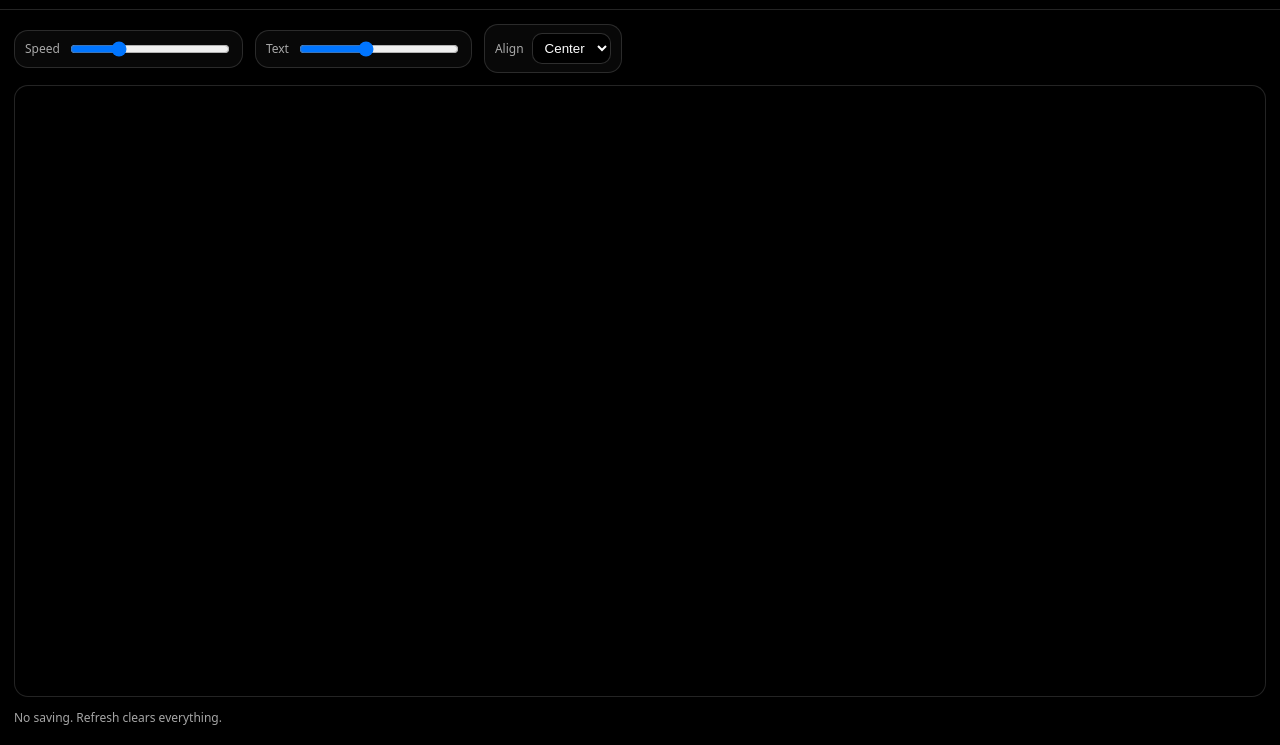
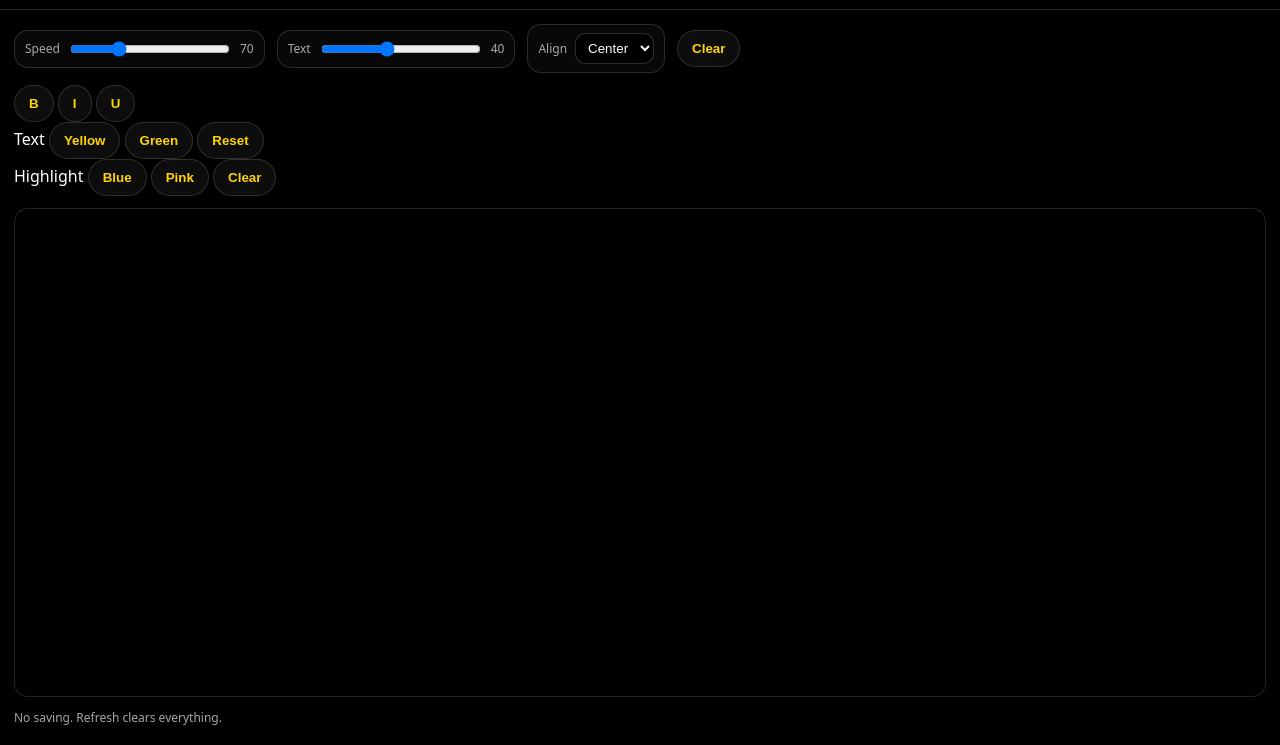
Before and after one commit to gsansone1984-ctrl/cueflow, a plain HTML site: page index.html in a window 1280 px wide. Shown: the part 55-800 px from the top of the page. Drawn offline with Linux system fonts and the light colour scheme.

Commit message:
Update index.html

```diff
--- a/index.html
+++ b/index.html
@@ -4,9 +4,7 @@
   <meta charset="utf-8" />
   <meta name="viewport" content="width=device-width, initial-scale=1" />
   <title>CueFlow</title>
-
-  <!-- Cache-bust (cambia numero se serve) -->
-  <link rel="stylesheet" href="style.css?v=1" />
+  <link rel="stylesheet" href="style.css?v=2" />
 </head>
 
 <body>
@@ -52,11 +50,13 @@
       <label class="ctrl">
         <span>Speed</span>
         <input type="range" id="speed" min="10" max="220" value="70" />
+        <span id="speedVal" class="val">70</span>
       </label>
 
       <label class="ctrl">
         <span>Text</span>
         <input type="range" id="size" min="18" max="72" value="40" />
+        <span id="sizeVal" class="val">40</span>
       </label>
 
       <label class="ctrl">
@@ -67,15 +67,38 @@
           <option value="right">Right</option>
         </select>
       </label>
+
+      <button id="clearBtn" class="btn danger" type="button">Clear</button>
+    </div>
+
+    <!-- Formatting bar -->
+    <div class="formatbar" aria-label="Formatting">
+      <div class="fmt-group">
+        <button id="fmtBold" class="btn tiny" type="button" title="Bold (Ctrl/⌘+B)">B</button>
+        <button id="fmtItalic" class="btn tiny" type="button" title="Italic (Ctrl/⌘+I)">I</button>
+        <button id="fmtUnderline" class="btn tiny" type="button" title="Underline (Ctrl/⌘+U)">U</button>
+      </div>
+
+      <div class="fmt-group">
+        <span class="fmt-label">Text</span>
+        <button id="tcYellow" class="btn tiny chip" type="button">Yellow</button>
+        <button id="tcGreen" class="btn tiny chip" type="button">Green</button>
+        <button id="tcReset" class="btn tiny secondary" type="button">Reset</button>
+      </div>
+
+      <div class="fmt-group">
+        <span class="fmt-label">Highlight</span>
+        <button id="hlBlue" class="btn tiny chip" type="button">Blue</button>
+        <button id="hlPink" class="btn tiny chip" type="button">Pink</button>
+        <button id="hlClear" class="btn tiny secondary" type="button">Clear</button>
+      </div>
     </div>
 
     <!-- Teleprompter -->
-    <section id="viewer" class="viewer">
-      <!-- scroll translate happens here -->
+    <section id="viewer" class="viewer" aria-label="Teleprompter">
       <div id="scrollLayer" class="scroll-layer">
-        <!-- mirror happens here (pro mirror only for text) -->
         <div id="mirrorLayer" class="mirror-layer">
-          <div id="script" class="script" contenteditable="true" spellcheck="false"></div>
+          <div id="script" class="script" contenteditable="true" spellcheck="false" aria-label="Script editor"></div>
         </div>
       </div>
     </section>
@@ -83,7 +106,7 @@
     <div class="hint">No saving. Refresh clears everything.</div>
   </main>
 
-  <!-- ABOUT MODAL -->
+  <!-- ABOUT -->
   <div id="aboutModal" class="modal hidden" role="dialog" aria-modal="true" aria-label="About">
     <div class="modal-box">
       <div class="modal-head">
@@ -130,7 +153,7 @@
     </div>
   </div>
 
-  <!-- PRESENT MODE (SEPARATE) -->
+  <!-- PRESENT MODE -->
   <div id="presentOverlay" class="present hidden" aria-label="Present mode">
     <div class="present-bar">
       <button id="pPlayBtn" class="btn btn-primary" type="button">Play</button>
@@ -141,11 +164,13 @@
       <div class="p-ctrl">
         <span>Speed</span>
         <input id="pSpeed" type="range" min="10" max="220" value="70" />
+        <span id="pSpeedVal" class="val">70</span>
       </div>
 
       <div class="p-ctrl">
         <span>Text</span>
         <input id="pSize" type="range" min="18" max="96" value="56" />
+        <span id="pSizeVal" class="val">56</span>
       </div>
     </div>
 
@@ -158,7 +183,6 @@
     </div>
   </div>
 
-  <!-- Cache-bust -->
-  <script src="app.js?v=1"></script>
+  <script src="app.js?v=2"></script>
 </body>
 </html>
```
